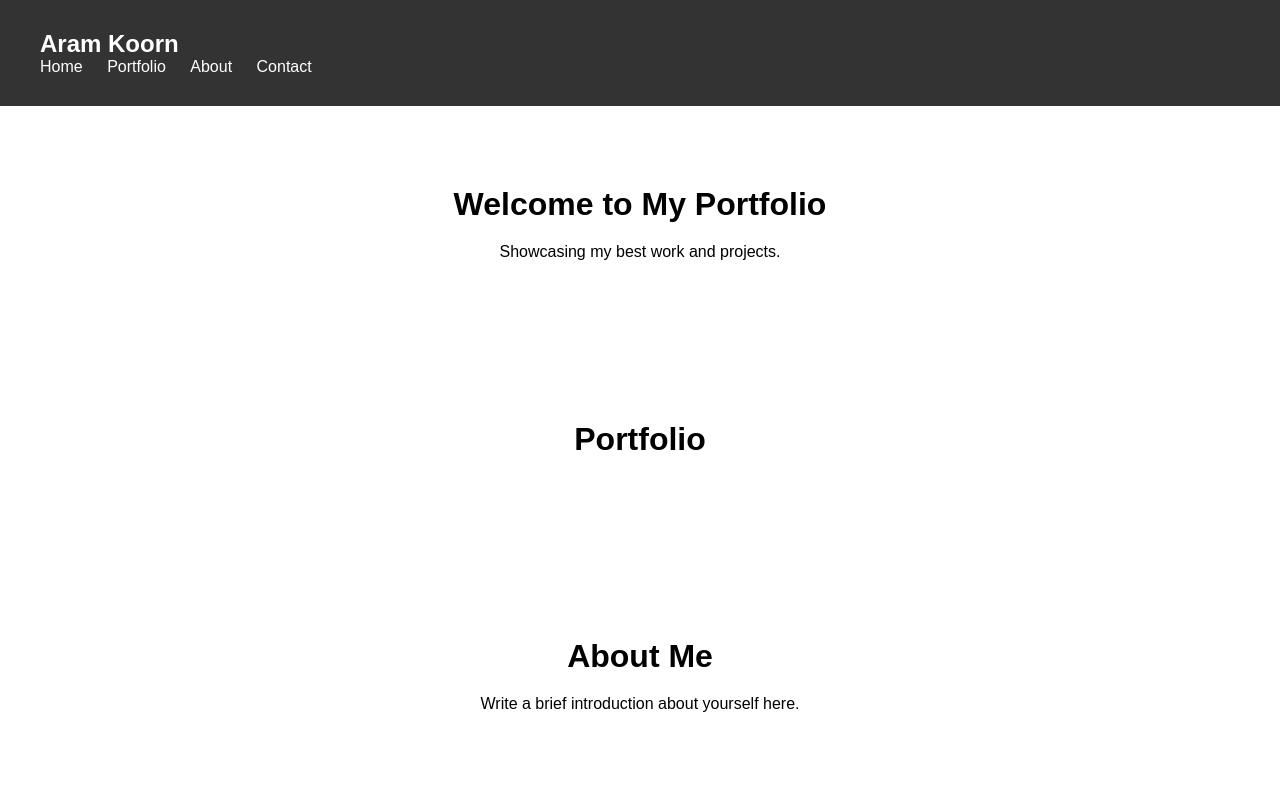
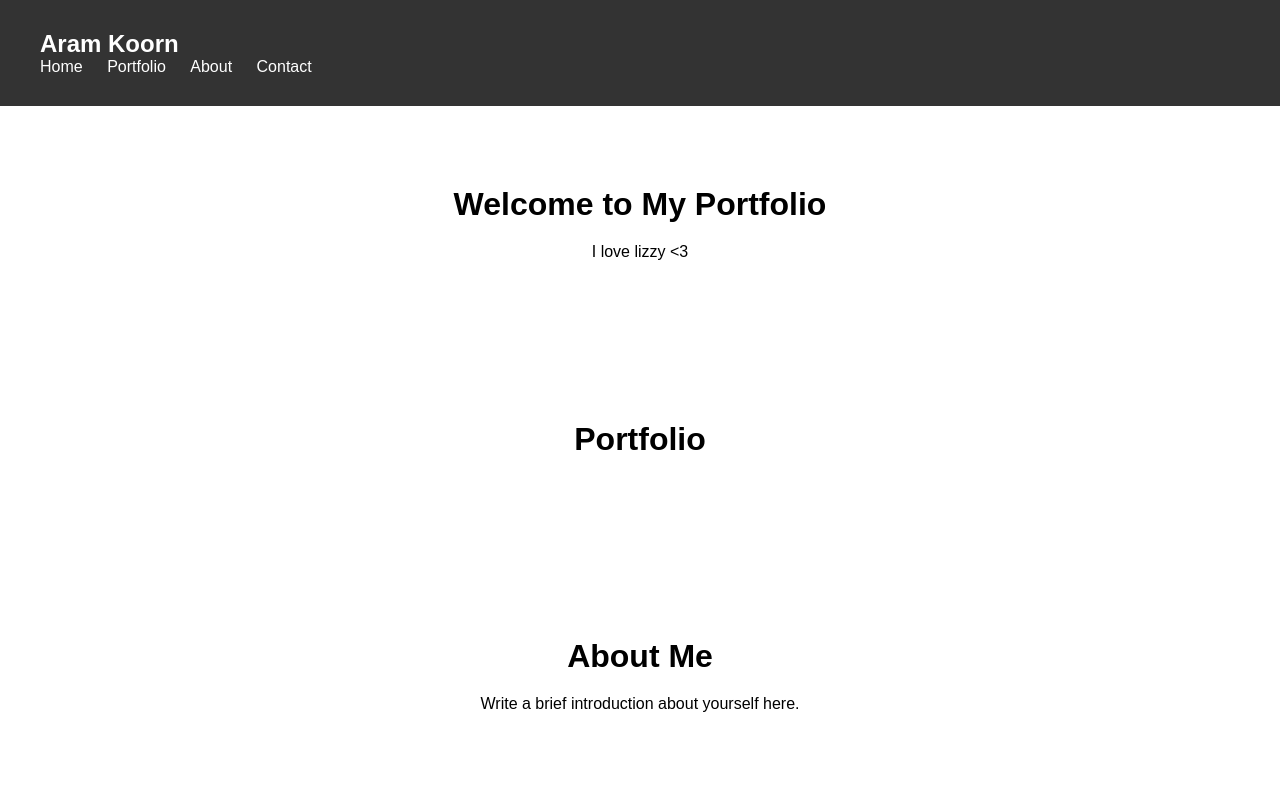
Before and after one commit to AramKoorn/web, a plain HTML site: page index.html in a window 1280 px wide. Shown: the top 800 px of the page. Drawn offline with Linux system fonts and the light colour scheme.

Commit message:
change description

```diff
--- a/index.html
+++ b/index.html
@@ -23,7 +23,7 @@
     <section id="home" class="section">
         <div class="container">
             <h2>Welcome to My Portfolio</h2>
-            <p>Showcasing my best work and projects.</p>
+            <p>I love lizzy <3</p>
         </div>
     </section>
 
```
